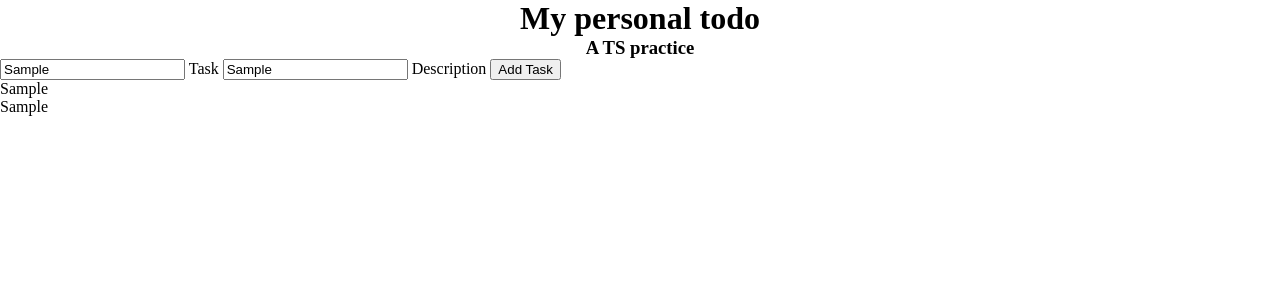
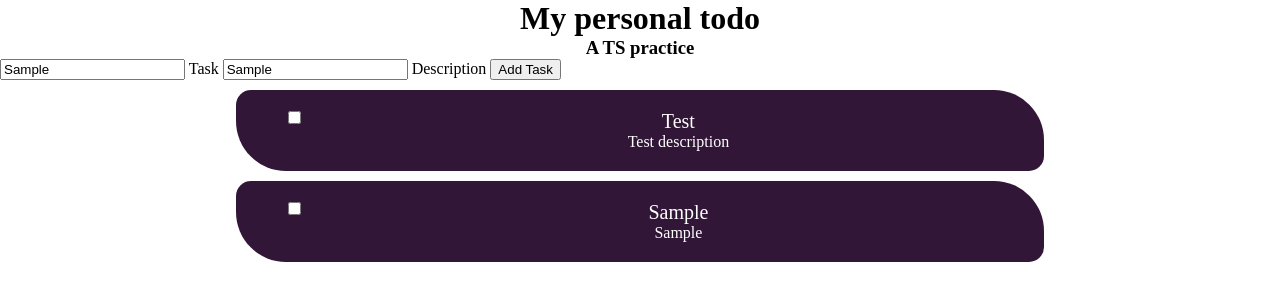
Before and after one commit to PurplePros/todo, a website: page index.html in a window 1280 px wide. Both pictures are taken after typing "Sample", "Sample" into the empty fields and a click on the input "Add Task". Drawn offline with Linux system fonts and the light colour scheme.

Commit message:
Added style to the task list

```diff
--- a/script.js
+++ b/script.js
@@ -1,5 +1,5 @@
 var currentTodo = {
-    "todos": []
+    "todos": [{ title: "Test", description: "Test description" }]
 };
 function addTaskToList() {
     var taskTitle = document.getElementById("todo-title").value;
@@ -17,22 +17,28 @@ function addTask(title, description) {
 function deleteTask() {
     currentTodo.todos.pop();
 }
-function returnTasks() {
-    currentTodo.todos.forEach(function (element) {
-        console.log("Title: " + element.title);
-        console.log("Description: " + element.description);
-    });
-}
 function displayTasks() {
     var listDiv = document.getElementById("todo-list");
     currentTodo.todos.forEach(function (element) {
         var todo = document.createElement("div");
+        todo.className = "todo";
+        var checkboxDiv = document.createElement("div");
+        checkboxDiv.className = "checkbox";
+        var checkbox = document.createElement("input");
+        checkbox.type = "checkbox";
+        checkboxDiv.appendChild(checkbox);
+        var actionDiv = document.createElement("div");
+        actionDiv.className = "task";
         var title = document.createElement("p");
+        title.className = "task-title";
         var description = document.createElement("p");
+        description.className = "task-description";
+        actionDiv.appendChild(title);
+        actionDiv.appendChild(description);
         title.innerHTML = element.title;
         description.innerHTML = element.description;
-        todo.appendChild(title);
-        todo.appendChild(description);
+        todo.appendChild(checkboxDiv);
+        todo.appendChild(actionDiv);
         listDiv === null || listDiv === void 0 ? void 0 : listDiv.appendChild(todo);
     });
 }
--- a/style.css
+++ b/style.css
@@ -10,3 +10,34 @@ h1, h3 {
 #todo-input {
     display: inline-block;
 }
+
+.todo {
+    width: 60%;
+    margin: 0 auto;
+    margin-top: 10px;
+    color: white;
+    background-color: #321637;
+    border-radius: 15px 50px;
+    padding: 20px;
+    display: flex;
+    vertical-align: middle;
+    text-align: center;
+}
+
+.todo .task {
+    width: 90%;
+}
+
+.todo .checkbox {
+    width: 10%;
+    display: inline;
+    vertical-align: middle;
+}
+
+#todo-list .task-title {
+    font-size: 20px;
+}
+
+#todo-list .task-description {
+    font-size: 16px;
+}
```
Also changed, not shown: script.ts (+17 -10 lines).
